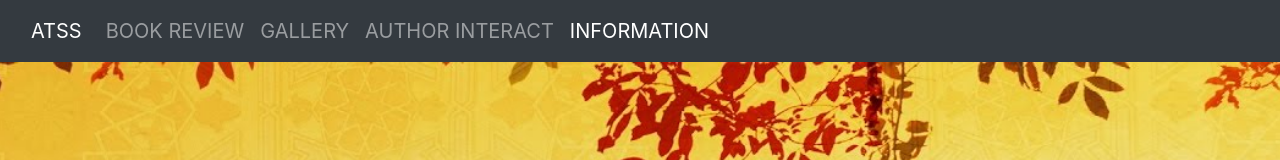
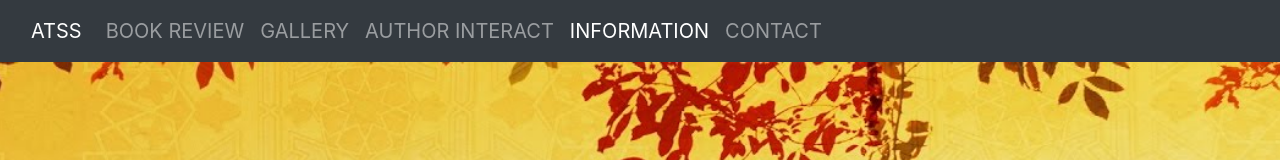
Before and after one commit to dramish/web, a plain HTML site: page index.html in a window 1280 px wide. Shown: the top 160 px of the page. Drawn offline with nearby package versions, Linux system fonts and the light colour scheme; some packages are replaced by stand-ins of ours; a script that the page names is missing; a web font is replaced by a local one.

Commit message:
Add the tab 'CONTACT'

```diff
--- a/index.html
+++ b/index.html
@@ -32,6 +32,7 @@
 					<li class="nav-item"><a class="nav-link" href="#gallery">GALLERY</a></li>
 					<li class="nav-item"><a class="nav-link" href="#aboutTheAuthor">AUTHOR INTERACT</a></li>
 					<li class="nav-item"><a class="nav-link" href="#information">INFORMATION</a></li>
+					<li class="nav-item"><a class="nav-link" href="#contact">CONTACT</a></li>
 				</ul>
 			</div>
 		</div>
```
